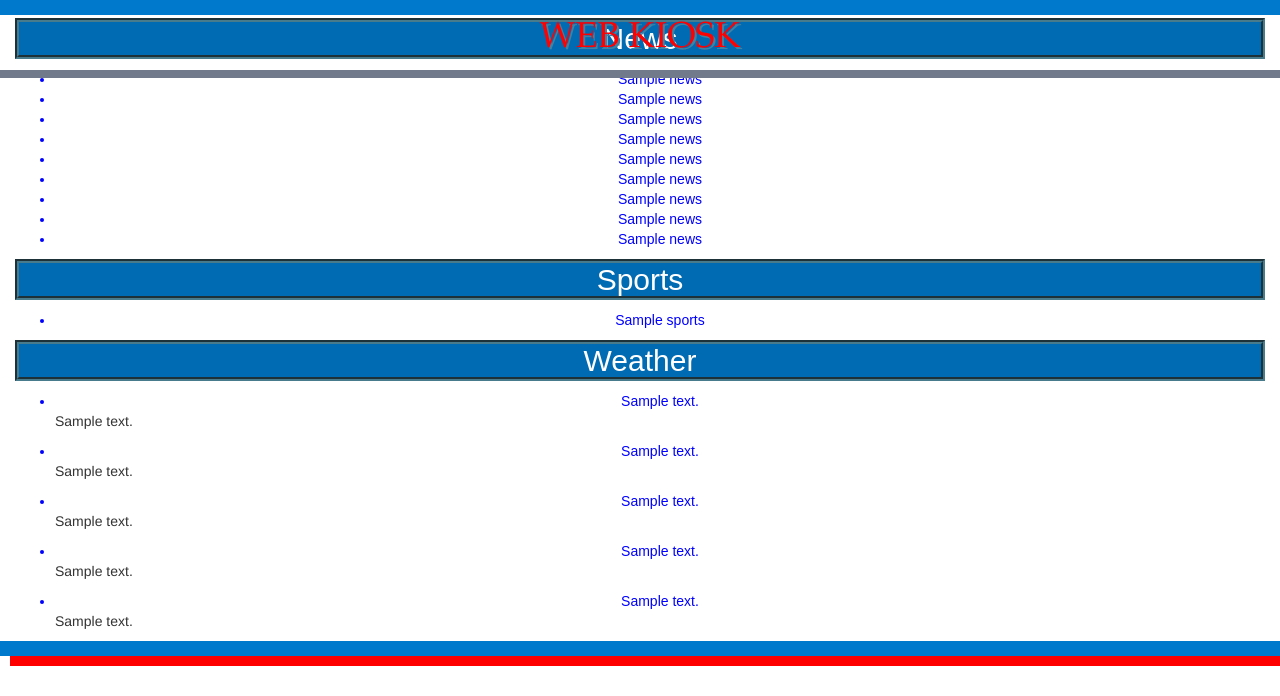
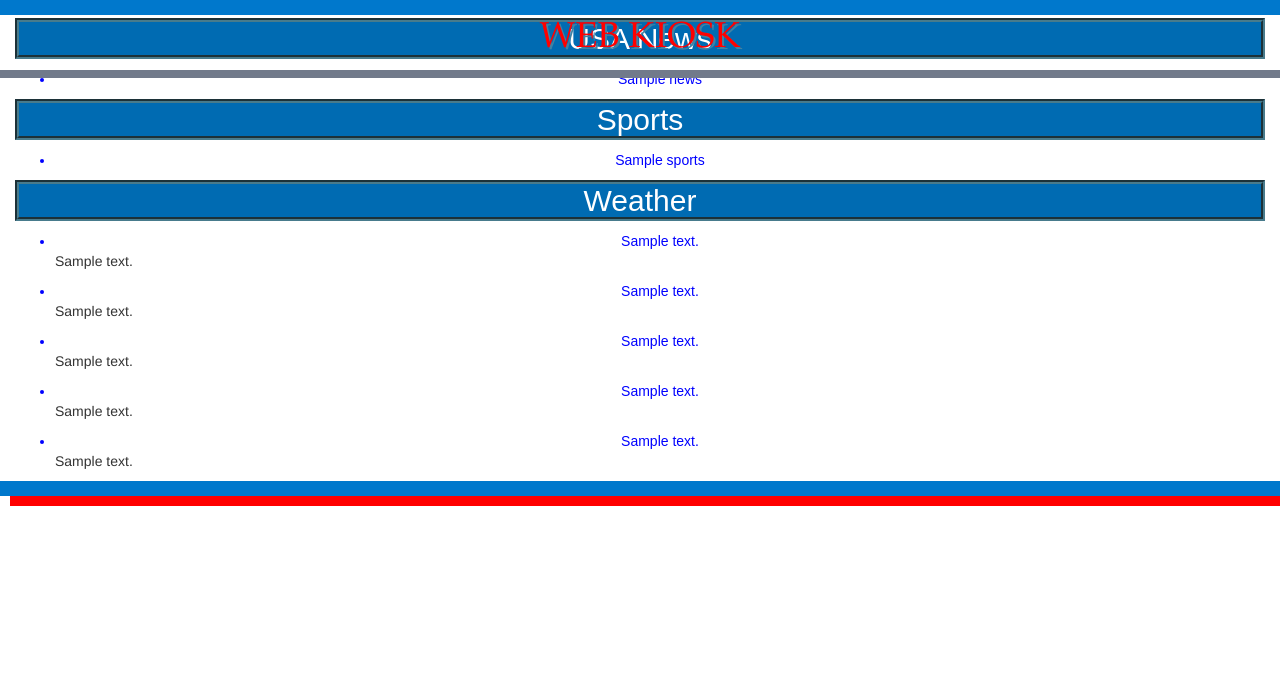
Before and after one commit to ysfdev/web-kiosk, a Flask app: template app/templates/index.html in a window 1280 px wide. Shown: the top 696 px of the page. Run offline with Flask 2, Linux system fonts and the light colour scheme; the template is opened without the code that fills it: most values are stand-ins (such as "Sample title", 1, 10 or a date in 2020); some libraries are stand-ins or nearby versions.

Commit message:
minor updates

```diff
--- a/app/contentCrawler.py
+++ b/app/contentCrawler.py
@@ -113,6 +113,7 @@ class getIndexFeedsContent:
              weather_desc_feeds.append(feeds_desc[i].text) # feed titles descriptions
              i += 1
 
+
 class getPage2FeedsContent:
 
 
@@ -120,8 +121,8 @@ class getPage2FeedsContent:
 
         print("on")
         #self.get_tech_feeds()
-        #self.get_cybersecurity_feeds()
-        #self.get_dod_feeds()
+       # self.get_cybersecurity_feeds()
+       # self.get_movie_feeds()
 
     def get_movie_feeds(self):
 
--- a/app/templates/base.html
+++ b/app/templates/base.html
@@ -6,7 +6,7 @@
         <link type="/text/javascript" href="js/script.js">
         <link rel="stylesheet" type="text/css" href="../static/css/style.css">
         <meta http-equiv="X-UA-Compatible" content="IE=edge">
-        <!-- <meta http-equiv="refresh" content="8; URL=page2"> -->
+         <meta http-equiv="refresh" content="8; URL=page2">
         <meta name="viewport" content="width=device-width, initial-scale=1">
         <link rel="stylesheet" href="https://maxcdn.bootstrapcdn.com/bootstrap/3.3.5/css/bootstrap.min.css">
         <!-- Latest boostrap compiled and minified JavaScript -->
--- a/app/templates/index.html
+++ b/app/templates/index.html
@@ -1,12 +1,12 @@
 {% extends "base.html" %}
 {%block content %}
     <div id="feeds1-container">
-        <h2 class="h2-headings">News</h2>
+        <h2 class="h2-headings">USA News</h2>
 
         <ul>
 
-       {%for i in range(9)%}
-            <li class="feeds-content">{{news_content[i]}}</li>
+       {%for news in news_content%}
+            <li class="feeds-content">{{news}}</li>
       	{%endfor%}
 
         </ul>
--- a/app/templates/page2.html
+++ b/app/templates/page2.html
@@ -6,7 +6,7 @@
         <link type="/text/javascript" href="js/script.js">
         <link rel="stylesheet" type="text/css" href="../static/css/style.css">
         <meta http-equiv="X-UA-Compatible" content="IE=edge">
-       <!-- <meta http-equiv="refresh" content="8; URL=/"> -->
+        <meta http-equiv="refresh" content="8; URL=/">
         <meta name="viewport" content="width=device-width, initial-scale=1">
         <link rel="stylesheet" href="https://maxcdn.bootstrapcdn.com/bootstrap/3.3.5/css/bootstrap.min.css">
         <!-- Latest boostrap compiled and minified JavaScript -->
```
